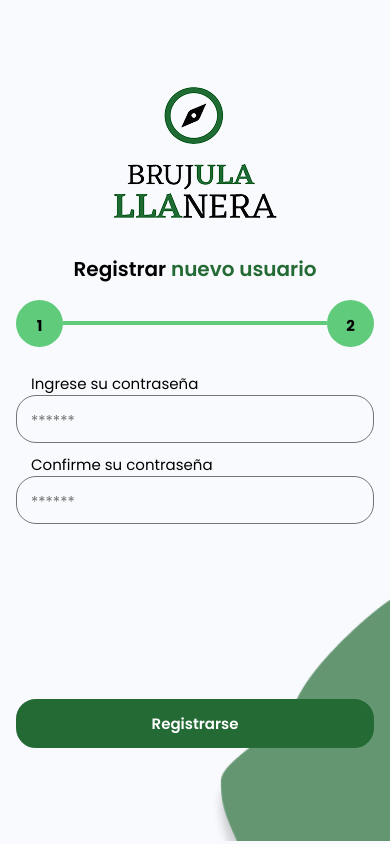
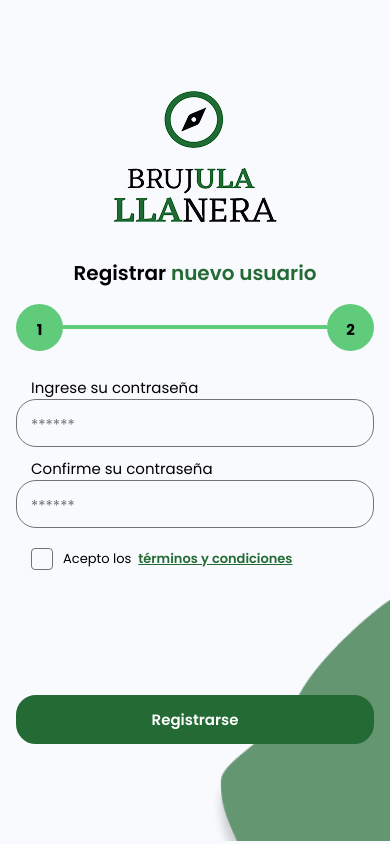
Before and after one commit to chrisfalla/Frontend_La_Brujula_Llanera, a React Native app: screen /RegisterStepTwo in a window 390 px wide. Built offline with nearby package versions, Linux system fonts and the light colour scheme.

Commit message:
Update for use of view termns ans condition - checkbox and link

```diff
--- a/src/presentation/screens/Register/RegisterStepTwo/RegisterStepTwoScreen.js
+++ b/src/presentation/screens/Register/RegisterStepTwo/RegisterStepTwoScreen.js
@@ -1,32 +1,41 @@
 import React, { useState } from 'react';
-import { View, StyleSheet, ScrollView, Text, KeyboardAvoidingView, Platform, Dimensions, Image, Alert, StatusBar } from 'react-native';
-import { useRoute } from '@react-navigation/native';
+import { View, StyleSheet, ScrollView, Text, KeyboardAvoidingView, Platform, Dimensions, Image, Alert, StatusBar, TouchableOpacity } from 'react-native';
+import { useRoute, useNavigation } from '@react-navigation/native';
 import { useDispatch } from 'react-redux';
 import { login } from '../../../../shared/store/authSlice/authSlice';
 import CustomInputText from '../../../components/CustomInput/CustomInputText';
 import CustomButton from '../../../components/CustomButton/CustomButton';
 import CustomDecoratione from '../../../components/CustomDecoration/CustomDecoration';
 import CustomStepper from '../../../components/Steper/CustomSteper';
-import { GlobalStyles, TextStyles } from '../../../styles/styles';
+import { Colors, TextStyles, GlobalStyles } from '../../../styles/styles';
 import { registerUserUseCase } from '../../../../domain/usecases/user/registerUserUseCase';
 import { usersRepository } from '../../../../data/repositories/users/usersRepository';
 import { userRegisterRequest } from '../../../../domain/models/users/userRegisterRequest';
 import { navigate } from '../../../../infrastructure/services/navigationService';
 import { userStorage } from '../../../../infrastructure/storage/userStorage';
+import Ionicons from 'react-native-vector-icons/Ionicons';
 
 const RegisterStepTwoScreen = () => {
   const route = useRoute();
   const dispatch = useDispatch();
+  const navigation = useNavigation(); // Aseguro tener la navegación disponible
 
   const { name, email, phone, birthdate, gender } = route.params || {};
   console.log('Datos recibidos en Step 2:', { name, email, phone, birthdate, gender }); // ← Agrega esto
   const [form, setForm] = useState({ password: '', confirmPassword: '' });
-  const [errors, setErrors] = useState({ password: '', confirmPassword: '' });
+  const [errors, setErrors] = useState({ password: '', confirmPassword: '', terms: '' });
   const [hasErrorPassword, setHasErrorPassword] = useState(false);
   const [hasErrorConfirmPassword, setHasErrorConfirmPassword] = useState(false);
+  const [acceptTerms, setAcceptTerms] = useState(false); // Estado para el checkbox
+  const [hasErrorTerms, setHasErrorTerms] = useState(false); // Estado para error de términos
 
   const handleChange = (key, value) => {
     setForm(prev => ({ ...prev, [key]: value }));
+  };
+
+  const handleTermsPress = () => {
+    // Navegar a la pantalla de términos y condiciones
+    navigation.navigate('TermsCondition');
   };
 
   const validateForm = async () => {
@@ -57,6 +66,15 @@ const RegisterStepTwoScreen = () => {
       setHasErrorConfirmPassword(false);
     }
 
+    // Validación de términos y condiciones
+    if (!acceptTerms) {
+      setErrors(prev => ({ ...prev, terms: 'Debes aceptar los términos y condiciones' }));
+      setHasErrorTerms(true);
+      hasErrors = true;
+    } else {
+      setHasErrorTerms(false);
+    }
+
     if (!hasErrors) {
       try {
         const userData = new userRegisterRequest({
@@ -64,7 +82,7 @@ const RegisterStepTwoScreen = () => {
           email: email,
           phone: phone,
           password: form.password,
-          birthday: birthdate, // ← Puedes recibirlo desde el paso 1 más adelante
+          birthday: birthdate,
           idGender: gender,
           avatar: 1
         });
@@ -96,9 +114,9 @@ const RegisterStepTwoScreen = () => {
   return (
     <KeyboardAvoidingView style={{ flex: 1 }} behavior={Platform.OS === 'ios' ? 'padding' : 'height'} keyboardVerticalOffset={Platform.OS === 'ios' ? 60 : 0}>
       <StatusBar
-              barStyle="dark-content" // Para iconos oscuros en fondo claro
-              backgroundColor="#ffffff" // Fondo blanco para Android
-              translucent={false} // No translúcido para evitar superposiciones
+              barStyle="dark-content"
+              backgroundColor="#ffffff"
+              translucent={false}
             />
       <ScrollView contentContainerStyle={styles.scrollContainer}>
         <View style={styles.content}>
@@ -117,6 +135,7 @@ const RegisterStepTwoScreen = () => {
               HasError={hasErrorPassword}
               value={form.password}
               onChangeText={(value) => handleChange('password', value)}
+              IsPassword={true}
             />
             <CustomInputText
               LabelText="Confirme su contraseña"
@@ -125,11 +144,41 @@ const RegisterStepTwoScreen = () => {
               HasError={hasErrorConfirmPassword}
               value={form.confirmPassword}
               onChangeText={(value) => handleChange('confirmPassword', value)}
+              IsPassword={true}
             />
+
+            {/* Checkbox de términos y condiciones */}
+            <View style={styles.termsContainer}>
+              <TouchableOpacity
+                style={styles.checkboxContainer}
+                onPress={() => setAcceptTerms(!acceptTerms)}
+              >
+                <View style={[
+                  styles.checkbox,
+                  acceptTerms ? styles.checkboxChecked : styles.checkboxUnchecked
+                ]}>
+                  {acceptTerms && <Ionicons name="checkmark" size={16} color="#fff" />}
+                </View>
+                <View style={styles.termsTextContainer}>
+                  <Text style={styles.termsText}>
+                    Acepto los {' '}
+                    <Text
+                      style={styles.termsLink}
+                      onPress={handleTermsPress}
+                    >
+                      términos y condiciones
+                    </Text>
+                  </Text>
+                </View>
+              </TouchableOpacity>
+              {hasErrorTerms && (
+                <Text style={styles.errorText}>{errors.terms}</Text>
+              )}
+            </View>
           </View>
 
           <CustomButton
-            style={{ marginTop: 150 }}
+            style={{ marginTop: 100 }}
             titletext="Registrarse"
             type="Primary"
             size="Big"
@@ -163,7 +212,51 @@ const styles = StyleSheet.create({
   highlight: {
     color: '#236A34',
     marginBottom: 16
-  }
+  },
+  termsContainer: {
+    marginTop: 10,
+    width: '100%',
+  },
+  checkboxContainer: {
+    flexDirection: 'row',
+    alignItems: 'center',
+    marginLeft: 15,
+  },
+  checkbox: {
+    width: 22,
+    height: 22,
+    borderRadius: 4,
+    justifyContent: 'center',
+    alignItems: 'center',
+    marginRight: 10,
+  },
+  checkboxUnchecked: {
+    borderWidth: 1,
+    borderColor: Colors.DarkGray,
+  },
+  checkboxChecked: {
+    backgroundColor: Colors.ColorPrimary,
+    borderWidth: 1,
+    borderColor: Colors.ColorPrimary,
+  },
+  termsTextContainer: {
+    flex: 1,
+  },
+  termsText: {
+    ...TextStyles.PoppinsRegular13,
+    color: Colors.Black,
+  },
+  termsLink: {
+    ...TextStyles.PoppinsSemibold13,
+    color: Colors.ColorPrimary,
+    textDecorationLine: 'underline',
+  },
+  errorText: {
+    ...TextStyles.PoppinsRegular13,
+    color: Colors.ErrorAdvertisingColor,
+    marginTop: 5,
+    marginLeft: 15,
+  },
 });
 
 export default RegisterStepTwoScreen;
```
